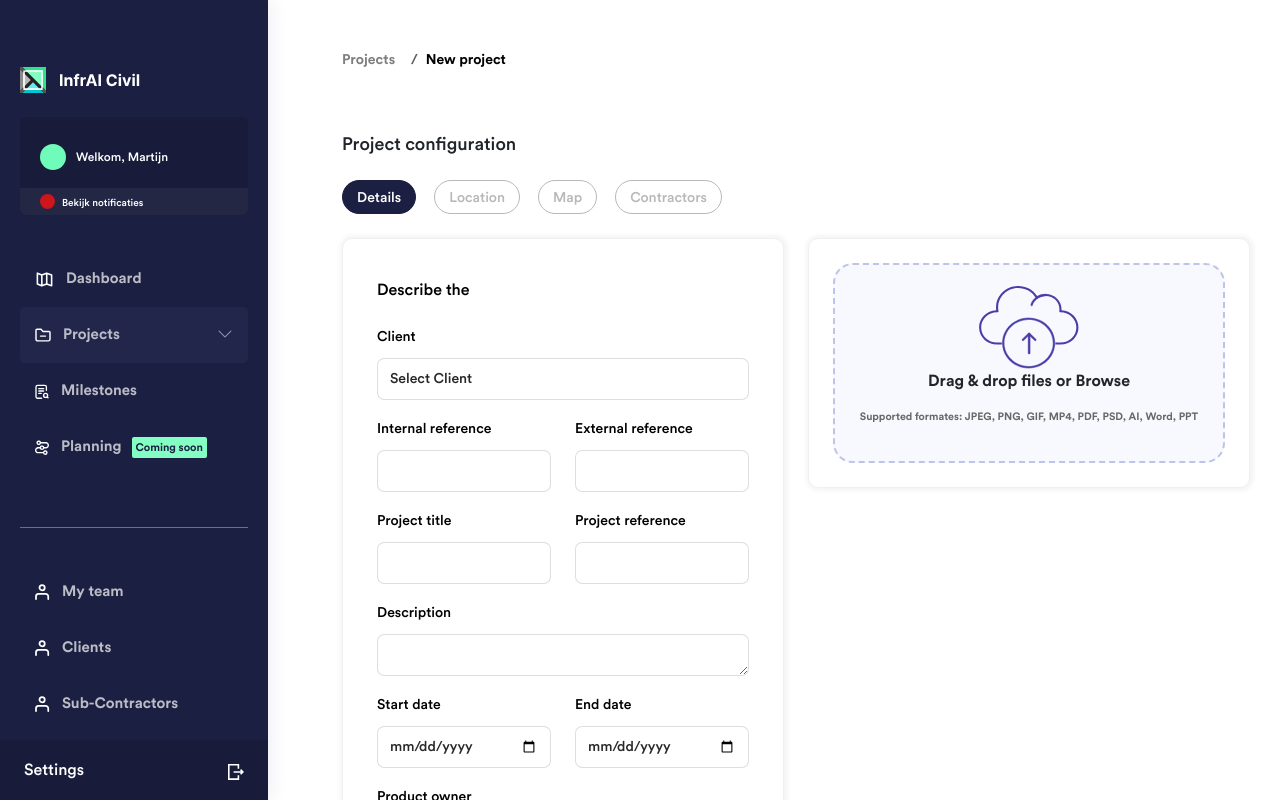
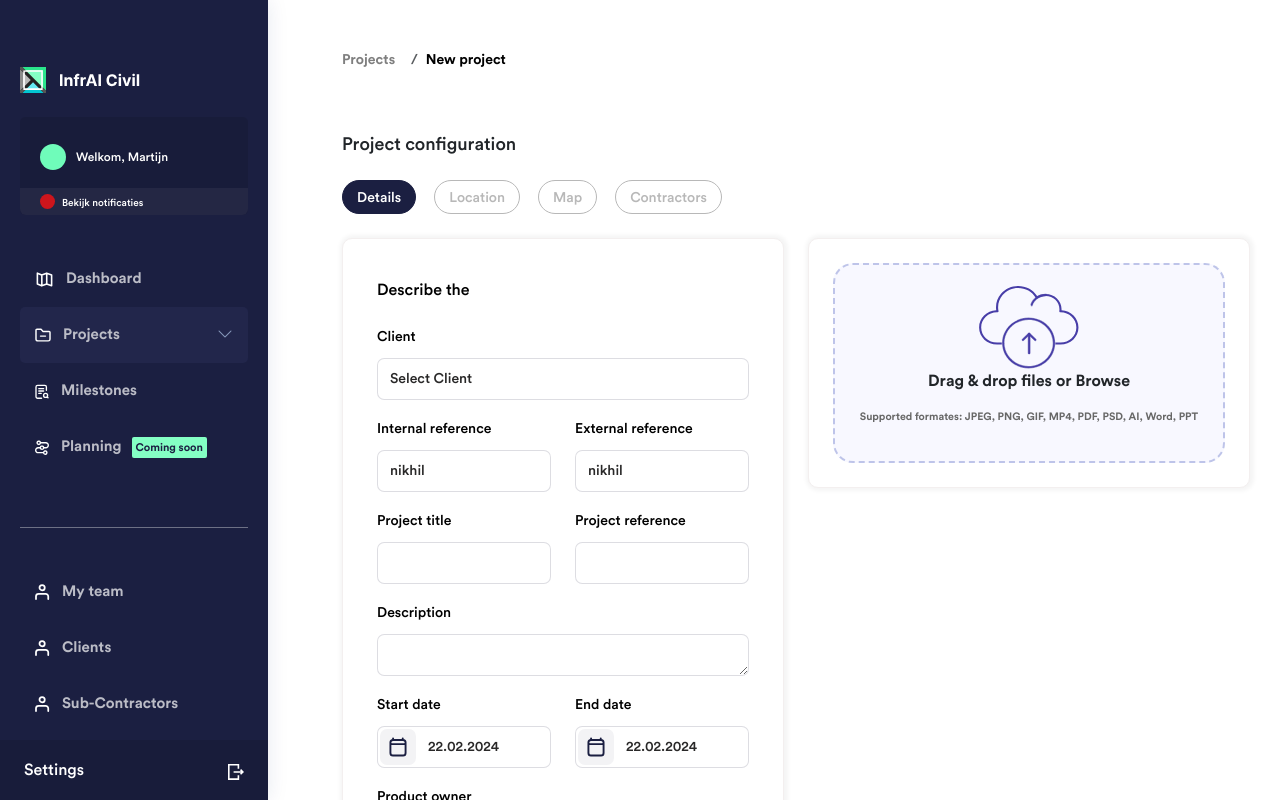
Before and after one commit to Nikhil-Ambadkar/infrai-frontend, a React (Create React App) app: page /add-project in a window 1280 px wide. Shown: the top 800 px of the page. Built offline with nearby package versions, Linux system fonts and the light colour scheme.

Commit message:
feat: react date picker added

```diff
--- a/package.json
+++ b/package.json
@@ -10,6 +10,7 @@
     "react": "^18.2.0",
     "react-bootstrap": "^2.10.1",
     "react-bootstrap-v5": "^1.4.0",
+    "react-datepicker": "^6.1.0",
     "react-dom": "^18.2.0",
     "react-scripts": "5.0.1",
     "web-vitals": "^2.1.4"
--- a/src/assests/scss/style.scss
+++ b/src/assests/scss/style.scss
@@ -1,4 +1,3 @@
-
 @font-face {
   font-family: 'Circular Std Book';
   src: url('../../assests/font/CircularStd-Book.woff2') format('woff2'),
@@ -272,8 +271,8 @@
   font-display: swap;
 }
 
-  body{
-    font-family: 'Circular Std',sans-serif;
+body {
+  font-family: 'Circular Std', sans-serif;
 }
 
 a {
@@ -326,7 +325,7 @@
   margin: 10px 0 5px 15px;
 }
 
-  .sidebar-nav .nav-link img{
+.sidebar-nav .nav-link img {
   margin-right: 12px;
 }
 
@@ -364,9 +363,9 @@
   background: #22264B;
 }
 
-  .submenus{
-    background-color:#22264B;
-    margin-top: 0!important;
+.submenus {
+  background-color: #22264B;
+  margin-top: 0 !important;
   border-radius: 0px 0px 5px 5px;
 }
 
@@ -412,11 +411,11 @@
   background-color: #4154f1;
 }
 
-  .logo-left{
+.logo-left {
   padding: 47px 0px 23px;
 }
 
-  .welkom{
+.welkom {
   background: #0000001A;
   border-radius: 5px;
   padding: 10px 0px 0 0;
@@ -424,7 +423,7 @@
   margin-bottom: 36px;
 }
 
-  .profile-image{
+.profile-image {
   width: 26px;
   height: 26px;
   background-color: #6FFCBA;
@@ -432,7 +431,7 @@
   margin-right: 10px;
 }
 
-  .flex-welkom{
+.flex-welkom {
   display: flex;
   align-items: center;
   padding-left: 20px;
@@ -440,7 +439,7 @@
   padding-bottom: 18px;
 }
 
-  .name-profile{
+.name-profile {
   font-family: 'Circular Std';
   font-size: 12px;
   font-weight: 500;
@@ -450,11 +449,11 @@
   color: #fff;
 }
 
-  .welkom p{
+.welkom p {
   font-family: 'Circular Std';
   font-size: 10px;
   font-weight: 500;
-    line-height:20px;
+  line-height: 20px;
   letter-spacing: 0em;
   text-align: left;
   border-radius: 0px 0px 6px 6px;
@@ -465,7 +464,7 @@
   padding-left: 20px;
 }
 
-  .top-part{
+.top-part {
   width: 100%;
 }
 
@@ -476,13 +475,13 @@
   margin-bottom: 68px;
 }
 
-  .top-line{
+.top-line {
   border-top: 1px solid #6D7085;
   padding: 36px 0 0 0;
-    margin-top:36px;
+  margin-top: 36px;
 }
 
-  .setting-bottom{
+.setting-bottom {
   display: flex;
   justify-content: space-between;
   align-items: center;
@@ -494,13 +493,13 @@
   height: 60px;
 }
 
-  .setting-bottom p{
+.setting-bottom p {
   padding: 0;
   margin: 0;
   padding: 0px 24px;
   margin: 0px;
   color: #fff;
-      font-family: 'Circular Std',sans-serif;
+  font-family: 'Circular Std', sans-serif;
   font-size: 16px;
   font-weight: 500;
   line-height: 20px;
@@ -533,12 +532,12 @@
   margin-bottom: 0;
   font-weight: 600;
   color: #012970;
-    font-family: 'Circular Std',sans-serif;
+  font-family: 'Circular Std', sans-serif;
 }
 
 .breadcrumb {
   font-size: 14px;
-    font-family: 'Circular Std',sans-serif;
+  font-family: 'Circular Std', sans-serif;
   color: #899bbd;
   font-weight: 600;
   display: flex;
@@ -549,16 +548,17 @@
 
 li.breadcrumb-item {
   padding: 0px 8px 0px 0px;
-    font-family: 'Circular Std',sans-serif;
+  font-family: 'Circular Std', sans-serif;
 }
 
 .breadcrumb .active {
   color: #000;
   font-weight: 600;
 }
+
 .breadcrumb a {
   transition: 0.3s;
-    font-family: 'Circular Std',sans-serif;
+  font-family: 'Circular Std', sans-serif;
   font-size: 14px;
   font-weight: 600;
   line-height: 18px;
@@ -567,13 +567,13 @@
   color: #00000080;
 }
 
-  .sidebar-nav .nav-content.submenus a{
+.sidebar-nav .nav-content.submenus a {
   padding: 10px 0 10px 20px;
   color: #BBBCC6;
 }
 
-  .coming-soon{
-    font-family: 'Circular Std',sans-serif;
+.coming-soon {
+  font-family: 'Circular Std', sans-serif;
   font-size: 11px;
   font-weight: 700;
   line-height: 13px;
@@ -593,7 +593,7 @@
 }
 
 .page-title {
-    font-family: 'Circular Std',sans-serif;
+  font-family: 'Circular Std', sans-serif;
   font-size: 18px;
   font-weight: 500;
   line-height: 23px;
@@ -608,7 +608,7 @@
   margin-bottom: 30px;
 
   .btn {
-        font-family: 'Circular Std',sans-serif;
+    font-family: 'Circular Std', sans-serif;
     color: #b8b8b8;
     background: #ffffff;
     border: solid 1px #b8b8b8;
@@ -624,6 +624,7 @@
 
 
   }
+
   .btn.active {
     color: #ffffff;
     background: #1B1F41;
@@ -645,13 +646,14 @@
   color: #fff;
 
 }
+
 .configure-project-btn:hover {
   opacity: 0.9;
   background: #1B1F41;
   border: solid 1px rgba(27, 31, 65, 1);
 }
 
-.btn:focus-visible{
+.btn:focus-visible {
   background-color: #1b1f41;
   border-color: #1b1f41;
 }
@@ -662,7 +664,8 @@
   box-shadow: 1px 0px 4px 3px #f5f5f5;
   border-radius: 10px;
   padding: 42px 34px 42px 34px;
-    label{
+
+  label {
     font-family: 'Circular Std', sans-serif;
     font-size: 14px;
     font-weight: 500;
@@ -674,19 +677,22 @@
   }
 
 }
+
 .form-heading {
   font-size: 16px;
-    font-family: 'Circular Std',sans-serif;
+  font-family: 'Circular Std', sans-serif;
   color: rgba(0, 0, 0, 1);
 }
+
 .form-label {
   font-size: 14px;
-    font-family: 'Circular Std',sans-serif;
+  font-family: 'Circular Std', sans-serif;
   color: #000000;
 }
+
 .form-control {
   font-size: 14px;
-    font-family: 'Circular Std',sans-serif;
+  font-family: 'Circular Std', sans-serif;
   color: #292828;
   font-weight: normal;
   border: 1px solid #1B1F4126;
@@ -696,7 +702,7 @@
 
 
 .declaration-text {
-    font-family: 'Aksara Bali Galang',sans-serif;
+  font-family: 'Aksara Bali Galang', sans-serif;
   color: #1B1F41;
   font-weight: normal;
   font-size: 12px;
@@ -708,11 +714,11 @@
   padding-top: 10px;
 }
 
-.configure-project{
+.configure-project {
   margin-top: 27px;
 }
 
-#declaration{
+#declaration {
   width: 19px;
   height: 19px;
 }
@@ -723,7 +729,7 @@ input[type="checkbox" i] {
 
 input[type="checkbox" i] {
   border: 1px solid #B1B1B1;
-    background:#F8F8FF;
+  background: #F8F8FF;
   border-radius: 4px;
 }
 
@@ -731,15 +737,16 @@ input[type="checkbox" i]:checked {
   background: #1b1f41;
 }
 
-.relative-select{
+.relative-select {
   position: relative;
-    .form-control{
+
+  .form-control {
     position: relative;
     padding-left: 50px;
   }
 }
 
-.icon-select{
+.icon-select {
   position: absolute;
   top: 37px;
   left: 15px;
@@ -747,10 +754,19 @@ input[type="checkbox" i]:checked {
   height: 36px;
 }
 
+.relative-select {
+  position: relative;
+
+  .form-control {
+    position: relative;
+    padding-left: 50px;
+  }
+}
 
 
- @media (min-width: 1200px){
+
+@media (min-width: 1200px) {
   #main {
-      margin-left:268px;
+    margin-left: 268px;
   }
 }
--- a/src/components/createProject/index.jsx
+++ b/src/components/createProject/index.jsx
@@ -1,19 +1,35 @@
 import React, { useState } from "react";
 import Sidebar from "../sidebar";
 import ProjectDetails from "./projectDetails"
-// import BreadcrumbBs from "./BreadcrumbBs"
-import { Breadcrumb } from "react-bootstrap";
-import Form from 'react-bootstrap/Form';
-import Button from 'react-bootstrap/Button';
-import Nav from 'react-bootstrap/Nav';
-import Badge from 'react-bootstrap/Badge';
-import Stack from 'react-bootstrap/Stack';
 import ProjectContractors from "./projectContractors";
 import ProjectMap from "./projectMap";
 import ProjectLocation from "./projectLocation";
 
 function CreateProject() {
     const [activeComponent, setActiveComponent] = useState('projectDetails');
+    const [project, setProject] = useState({
+        clientId: null,
+        internalReference: "nikhil",
+        externalReference: "nikhil",
+        projectTitle: null,
+        projectReference: null,
+        description: null,
+        startDate: new Date(),
+        endDate: new Date(),
+        productOwnerId: null,
+        haveSubprojects: null,
+        projectLocation: null,
+        lat: null,
+        lng: null,
+        areaType: null,
+        areaLatLng: null,
+        boundry: null,
+        boundryUnit: null,
+        projectMap: null
+    })
+    const addProjectDetails = () => {
+
+    }
 
     const changeActiveComponent = (componentName) => {
         setActiveComponent(componentName)
@@ -48,7 +64,7 @@ function CreateProject() {
                 </div>
                 {
                     activeComponent == 'projectDetails' ?
-                        <ProjectDetails />
+                        <ProjectDetails props={{ "project": project, "addProjectDetails": addProjectDetails }} />
                         : activeComponent == 'projectLocation' ?
                             <ProjectLocation />
                             : activeComponent == 'projectMap' ?
--- a/src/components/createProject/projectDetails.jsx
+++ b/src/components/createProject/projectDetails.jsx
@@ -1,11 +1,26 @@
-import React from "react";
+import React, { useState } from "react";
 import IconSelect from "../../assests/image/icon-select.svg";
-import DropFileInput from "../documentUploader"
+import IconCalender from "../../assests/image/icon-calender.svg";
+import DropFileInput from "../documentUploader";
+import DatePicker from "react-datepicker";
+import "react-datepicker/dist/react-datepicker.css";
 
 
-function ProjectDetails() {
+
+
+function ProjectDetails({ props }) {
+    const { internalReference, externalReference, projectTitle, projectReference, description, startDate, endDate, addProjectDetails } = props.project;
+
+
+    console.log("props", props);
+
+
     const onFileChange = (files) => {
         console.log(files);
+    }
+
+    const onSubmit = () => {
+        addProjectDetails()
     }
 
     return (
@@ -33,40 +48,57 @@ function ProjectDetails() {
                         <div className='row mt-3'>
                             <div className='col-md-6'>
                                 <label className='form-label'>Internal reference</label>
-                                <input className='form-control' />
+                                <input className='form-control' value={internalReference} />
                             </div>
                             <div className='col-md-6'>
                                 <label className='form-label'>External reference</label>
-                                <input className='form-control' />
+                                <input className='form-control' value={externalReference} />
                             </div>
                         </div>
 
                         <div className='row mt-3'>
                             <div className='col-md-6'>
                                 <label className='form-label'>Project title</label>
-                                <input className='form-control' />
+                                <input className='form-control' value={projectTitle} />
                             </div>
                             <div className='col-md-6'>
                                 <label className='form-label'>Project reference</label>
-                                <input className='form-control' />
+                                <input className='form-control' value={projectReference} />
                             </div>
                         </div>
 
                         <div className='row mt-3'>
                             <div className='col-md-12'>
                                 <label className='form-label'>Description</label>
-                                <textarea className='form-control'></textarea>
+                                <textarea className='form-control' value={description}></textarea>
                             </div>
                         </div>
 
                         <div className='row mt-3'>
-                            <div className='col-md-6'>
+                            <div className='col-md-6  relative-select'>
                                 <label className='form-label'>Start date</label>
-                                <input type='date' className='form-control' />
+                                {/* <input type='date' className='form-control' /> */}
+                                <DatePicker
+                                    className='form-control'
+                                    dateFormat="dd.MM.yyyy"
+                                    selected={startDate}
+                                    minDate={new Date()}
+                                // onChange={(date) => setStartDate(date)}
+                                />
+                                <img src={IconCalender} alt="icon" className="icon-select" />
+
                             </div>
-                            <div className='col-md-6'>
+                            <div className='col-md-6  relative-select'>
                                 <label className='form-label'>End date</label>
-                                <input type='date' className='form-control' />
+                                {/* <input type='date' className='form-control' /> */}
+                                <DatePicker
+                                    className='form-control'
+                                    dateFormat="dd.MM.yyyy"
+                                    selected={endDate.getTime()}
+                                    minDate={startDate.getTime() + 86400000}
+                                // onChange={(date) => setEndDate(date)}
+                                />
+                                <img src={IconCalender} alt="icon" className="icon-select" />
                             </div>
                         </div>
 
```
Also changed, not shown: src/assests/image/icon-calender.svg (added), 1 other file (tests, documents, lock files or other folders). Lines whose indentation alone changed are shown as unchanged.
